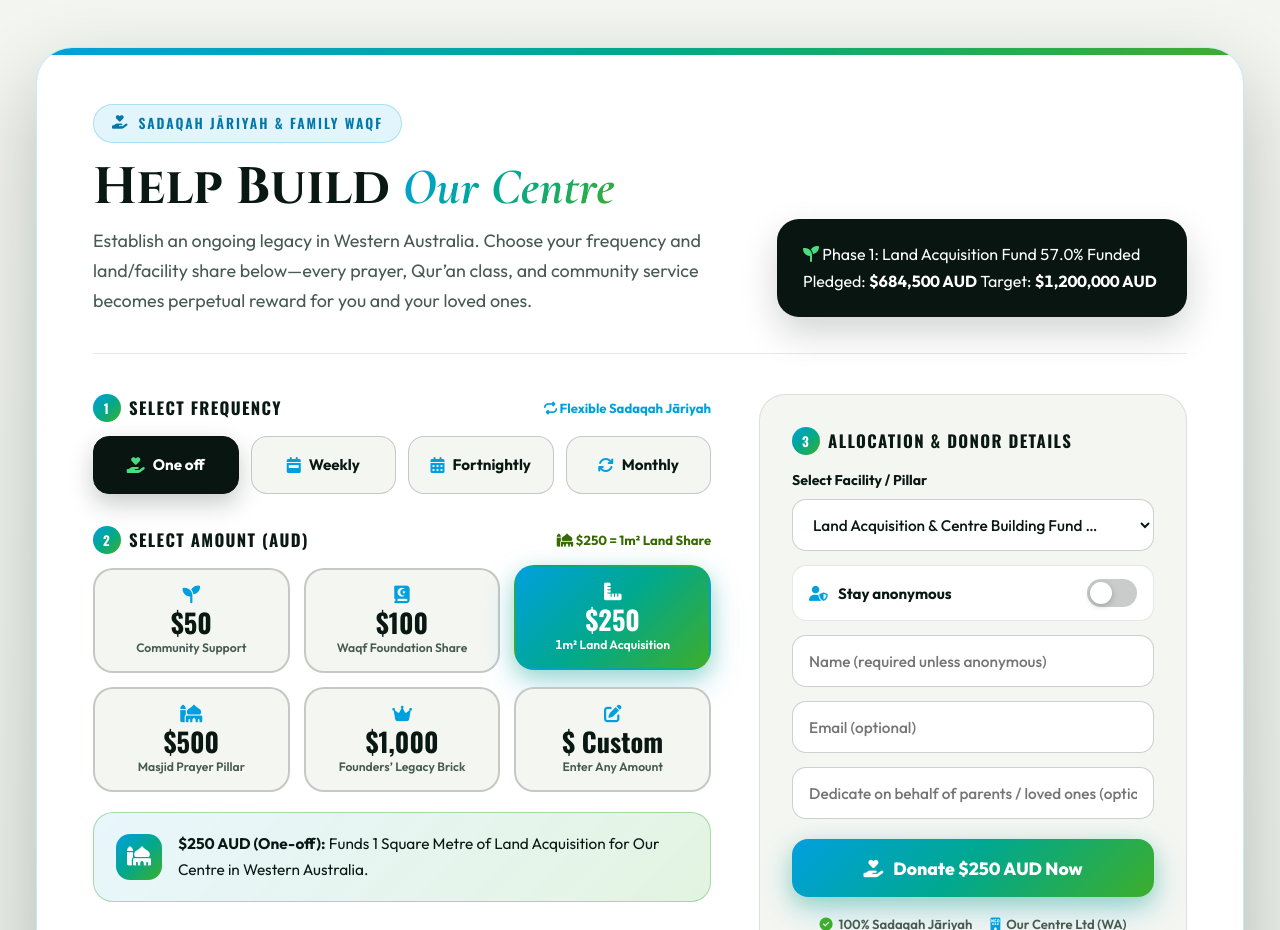
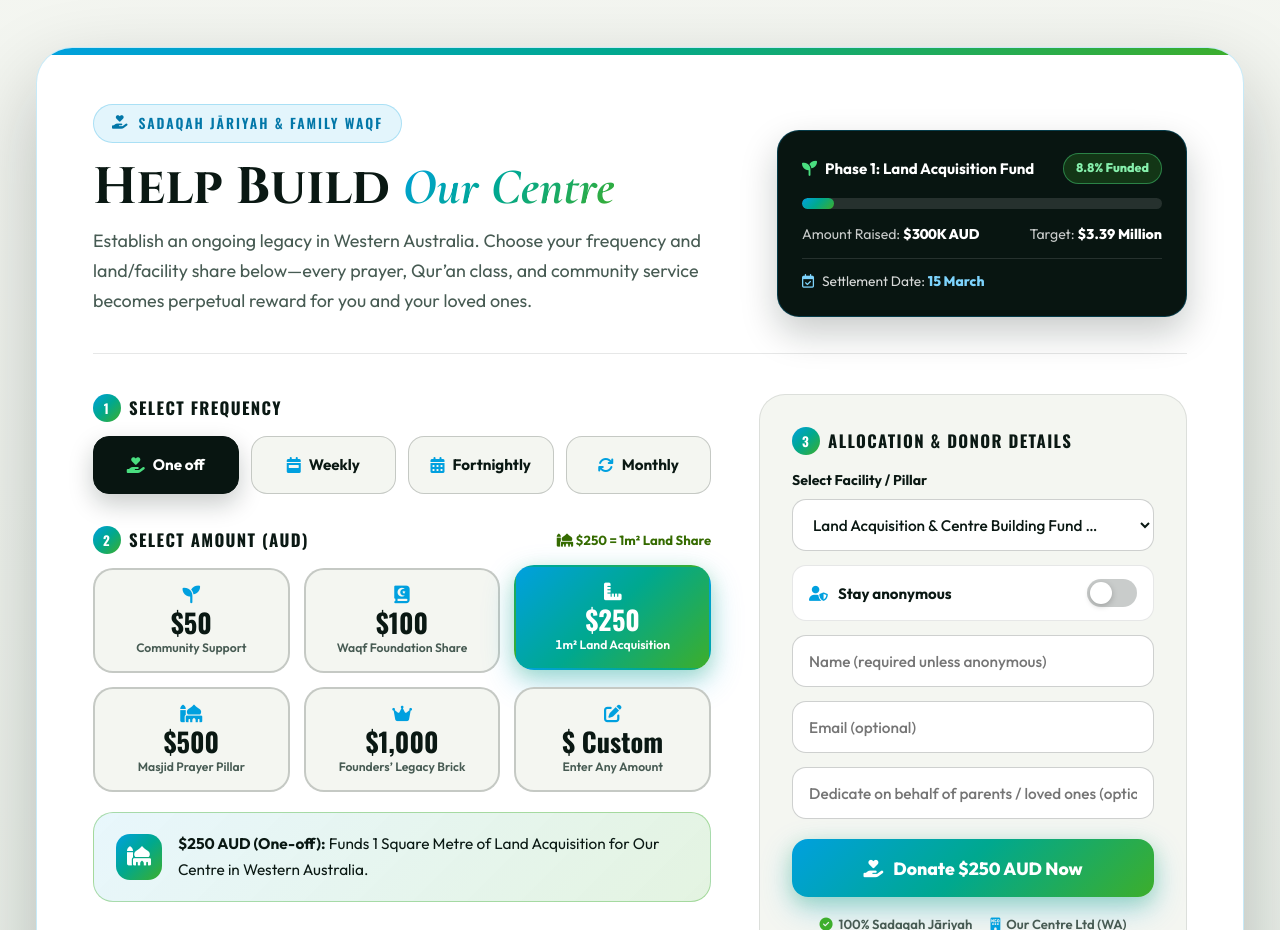
Before and after one commit to talhs999/our-centre-wa, a plain HTML site: page index.html in a window 1280 px wide. Shown: the part 1260-2190 px from the top of the page. Drawn offline with nearby package versions, Linux system fonts and the light colour scheme.

Commit message:
Update Land Fund metrics ( raised, .39M target, Settlement Date 15 March) and remove Flexible Sadaqah Jariyah label

```diff
--- a/app.js
+++ b/app.js
@@ -145,8 +145,8 @@
     monthly: 'Monthly'
   };
 
-  let raisedAmount = 684500;
-  const targetAmount = 1200000;
+  let raisedAmount = 300000;
+  const targetAmount = 3390000;
 
   function initDonationConsoles() {
     const consoles = document.querySelectorAll('.js-donation-console');
--- a/index.html
+++ b/index.html
@@ -16,7 +16,7 @@
     rel="stylesheet">
   <!-- Font Awesome 6 Icons -->
   <link rel="stylesheet" href="https://cdnjs.cloudflare.com/ajax/libs/font-awesome/6.5.2/css/all.min.css">
-  <link rel="stylesheet" href="styles.css?v=9">
+  <link rel="stylesheet" href="styles.css?v=10">
 </head>
 
 <body>
@@ -234,14 +234,18 @@
                 <span class="land-progress-title">
                   <i class="fa-solid fa-seedling" style="color: #4ADE80;"></i> Phase 1: Land Acquisition Fund
                 </span>
-                <span class="land-progress-badge tabular-nums js-land-pct">57.0% Funded</span>
-              </div>
-              <div class="progress-track" role="progressbar" aria-valuenow="57" aria-valuemin="0" aria-valuemax="100">
-                <div class="progress-fill js-land-fill" style="width: 57%;"></div>
+                <span class="land-progress-badge tabular-nums js-land-pct">8.8% Funded</span>
+              </div>
+              <div class="progress-track" role="progressbar" aria-valuenow="8.8" aria-valuemin="0" aria-valuemax="100" aria-label="Land acquisition progress">
+                <div class="progress-fill js-land-fill" style="width: 8.8%;"></div>
               </div>
               <div class="progress-meta tabular-nums">
-                <span>Pledged: <strong class="js-land-raised">$684,500 AUD</strong></span>
-                <span>Target: <strong>$1,200,000 AUD</strong></span>
+                <span>Amount Raised: <strong class="js-land-raised">$300K AUD</strong></span>
+                <span>Target: <strong>$3.39 Million</strong></span>
+              </div>
+              <div class="settlement-date-row">
+                <i class="fa-regular fa-calendar-check" style="color: #7DD3FC;"></i>
+                <span>Settlement Date: <strong>15 March</strong></span>
               </div>
             </div>
           </div>
@@ -252,10 +256,6 @@
             <div>
               <div class="sdd-step-title">
                 <span class="step-badge"><span class="step-num">1</span> Select Frequency</span>
-                <span
-                  style="font-family: var(--oc-font-sans); font-size: 0.82rem; color: var(--oc-cyan); text-transform: none; letter-spacing: 0;">
-                  <i class="fa-solid fa-repeat"></i> Flexible Sadaqah Jāriyah
-                </span>
               </div>
 
               <div class="sdd-seg" role="tablist" aria-label="Donation frequency">
@@ -1626,7 +1626,7 @@
     </div>
   </div>
 
-  <script src="app.js?v=7"></script>
+  <script src="app.js?v=8"></script>
 </body>
 
 </html>
--- a/styles.css
+++ b/styles.css
@@ -1104,9 +1104,89 @@ textarea {
   max-width: 480px;
   background: var(--oc-sanctuary-dark);
   color: #FFFFFF;
-  padding: 22px 26px;
+  padding: 22px 24px;
   border-radius: 22px;
-  box-shadow: 0 16px 36px rgba(8, 21, 17, 0.18);
+  border: 1px solid rgba(0, 160, 223, 0.28);
+  box-shadow: 0 16px 36px rgba(8, 21, 17, 0.22);
+}
+
+.land-progress-header {
+  display: flex;
+  flex-wrap: wrap;
+  align-items: center;
+  justify-content: space-between;
+  gap: 8px 12px;
+  margin-bottom: 14px;
+}
+
+.land-progress-title {
+  display: inline-flex;
+  align-items: center;
+  gap: 8px;
+  font-size: 0.94rem;
+  font-weight: 700;
+  color: #FFFFFF;
+}
+
+.land-progress-badge {
+  display: inline-flex;
+  align-items: center;
+  padding: 4px 12px;
+  border-radius: 999px;
+  background: rgba(61, 174, 43, 0.22);
+  border: 1px solid rgba(74, 222, 128, 0.45);
+  color: #86EFAC;
+  font-size: 0.78rem;
+  font-weight: 800;
+  white-space: nowrap;
+}
+
+.progress-track {
+  width: 100%;
+  height: 11px;
+  background: rgba(255, 255, 255, 0.12);
+  border-radius: 999px;
+  overflow: hidden;
+  margin-bottom: 14px;
+}
+
+.progress-fill {
+  height: 100%;
+  min-width: 10px;
+  background: var(--oc-grad-mihrab);
+  border-radius: 999px;
+  transition: width 0.6s cubic-bezier(0.22, 1, 0.36, 1);
+}
+
+.progress-meta {
+  display: flex;
+  flex-wrap: wrap;
+  align-items: center;
+  justify-content: space-between;
+  gap: 6px 14px;
+  font-size: 0.88rem;
+  color: rgba(255, 255, 255, 0.78);
+  margin-bottom: 12px;
+}
+
+.progress-meta strong {
+  color: #FFFFFF;
+  font-weight: 800;
+}
+
+.settlement-date-row {
+  display: flex;
+  align-items: center;
+  gap: 8px;
+  padding-top: 11px;
+  border-top: 1px solid rgba(255, 255, 255, 0.12);
+  font-size: 0.86rem;
+  color: rgba(255, 255, 255, 0.84);
+}
+
+.settlement-date-row strong {
+  color: #7DD3FC;
+  font-weight: 800;
 }
 
 /* Spacious 12-Column Donation Configurator Layout */
```
Also changed, not shown: donate.html (+10 -7 lines).
